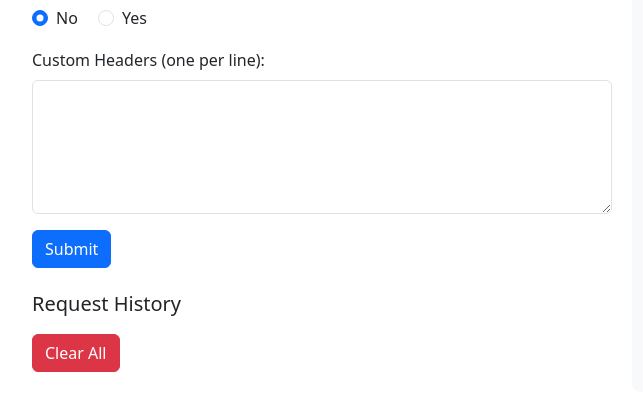
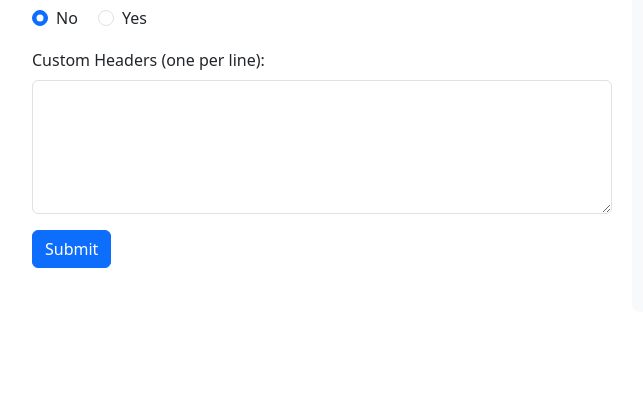
Before and after one commit to deforay/api-tester, a PHP site: page / in a window 1280 px wide. Shown: the part 593-1005 px from the top of the page, without its empty margins (8-651 px from the left). After the commit the page ends 861 px from the top, so only its background shows below. Run offline with PHP 8.4, Linux system fonts and the light colour scheme.

Commit message:
Improved functionality. Added History

```diff
--- a/index.php
+++ b/index.php
@@ -54,6 +54,17 @@
         .clear-all-btn {
             margin-top: 10px;
         }
+
+        #history-heading,
+        #clear-all-btn {
+            display: none;
+            /* Hidden by default */
+        }
+
+        .response-output {
+            white-space: pre-wrap;
+            /* Ensure response text is properly displayed */
+        }
     </style>
 
     <script>
@@ -80,11 +91,9 @@
                 payload: formData.get('payload'),
                 token: formData.get('token'),
                 gzip: formData.get('gzip'),
-                headers: formData.get('headers')
+                headers: formData.get('headers'),
+                response: '' // Placeholder for response
             };
-
-            // Save form data to localStorage
-            saveToLocalStorage(formObj);
 
             // Send the form data via AJAX
             var xhr = new XMLHttpRequest();
@@ -92,7 +101,9 @@
 
             xhr.onload = function() {
                 if (xhr.status >= 200 && xhr.status < 300) {
+                    formObj.response = xhr.responseText; // Store the response in formObj
                     document.querySelector('.response-output').innerHTML = `<pre>${xhr.responseText}</pre>`;
+                    saveToLocalStorage(formObj); // Save both request and response
                 } else {
                     document.querySelector('.response-output').innerHTML = `<pre>Error: ${xhr.status}</pre>`;
                 }
@@ -118,6 +129,19 @@
         function renderHistory() {
             let history = JSON.parse(localStorage.getItem('apiHistory')) || [];
             let historySection = document.getElementById('history');
+            let historyHeading = document.getElementById('history-heading');
+            let clearAllBtn = document.getElementById('clear-all-btn');
+
+            if (history.length === 0) {
+                historyHeading.style.display = 'none';
+                clearAllBtn.style.display = 'none';
+                return;
+            }
+
+            // Show heading and clear button if history exists
+            historyHeading.style.display = 'block';
+            clearAllBtn.style.display = 'inline-block';
+
             historySection.innerHTML = ''; // Clear existing history
 
             history.forEach((entry, index) => {
@@ -137,19 +161,11 @@
         `;
                 historyItem.onclick = function() {
                     populateForm(entry);
+                    displayResponse(entry.response); // Show response for this history item
                 };
 
                 historySection.appendChild(historyItem);
             });
-
-            // Add a clear-all button
-            let clearAllBtn = document.createElement('button');
-            clearAllBtn.classList.add('btn', 'btn-danger', 'clear-all-btn');
-            clearAllBtn.innerText = "Clear All";
-            clearAllBtn.onclick = function() {
-                clearAllHistory();
-            };
-            historySection.appendChild(clearAllBtn);
         }
 
         function populateForm(data) {
@@ -160,6 +176,10 @@
             document.getElementById('headers').value = data.headers;
         }
 
+        function displayResponse(response) {
+            document.querySelector('.response-output').innerHTML = `<pre>${response}</pre>`;
+        }
+
         function deleteHistory(index) {
             let history = JSON.parse(localStorage.getItem('apiHistory')) || [];
             history.splice(index, 1); // Remove entry at the given index
@@ -168,9 +188,12 @@
         }
 
         function clearAllHistory() {
-            localStorage.removeItem('apiHistory'); // Clear all history
-            renderHistory(); // Re-render history
+            localStorage.removeItem('apiHistory'); // Clear all history from localStorage
+            document.getElementById('history').innerHTML = ''; // Clear the visible history section
+            document.getElementById('history-heading').style.display = 'none'; // Hide the history heading
+            document.getElementById('clear-all-btn').style.display = 'none'; // Hide the clear-all button
         }
+
 
         // Render history on page load
         window.onload = function() {
@@ -224,10 +247,9 @@
                 </form>
 
                 <!-- History Section -->
-                <div class="history-section">
-                    <h5>Request History</h5>
-                    <div id="history"></div>
-                </div>
+                <h5 id="history-heading">Request History</h5>
+                <div id="history"></div>
+                <button id="clear-all-btn" class="btn btn-danger clear-all-btn" onclick="clearAllHistory()">Clear All</button>
             </div>
 
             <!-- Response Section (Right Half) -->
```
